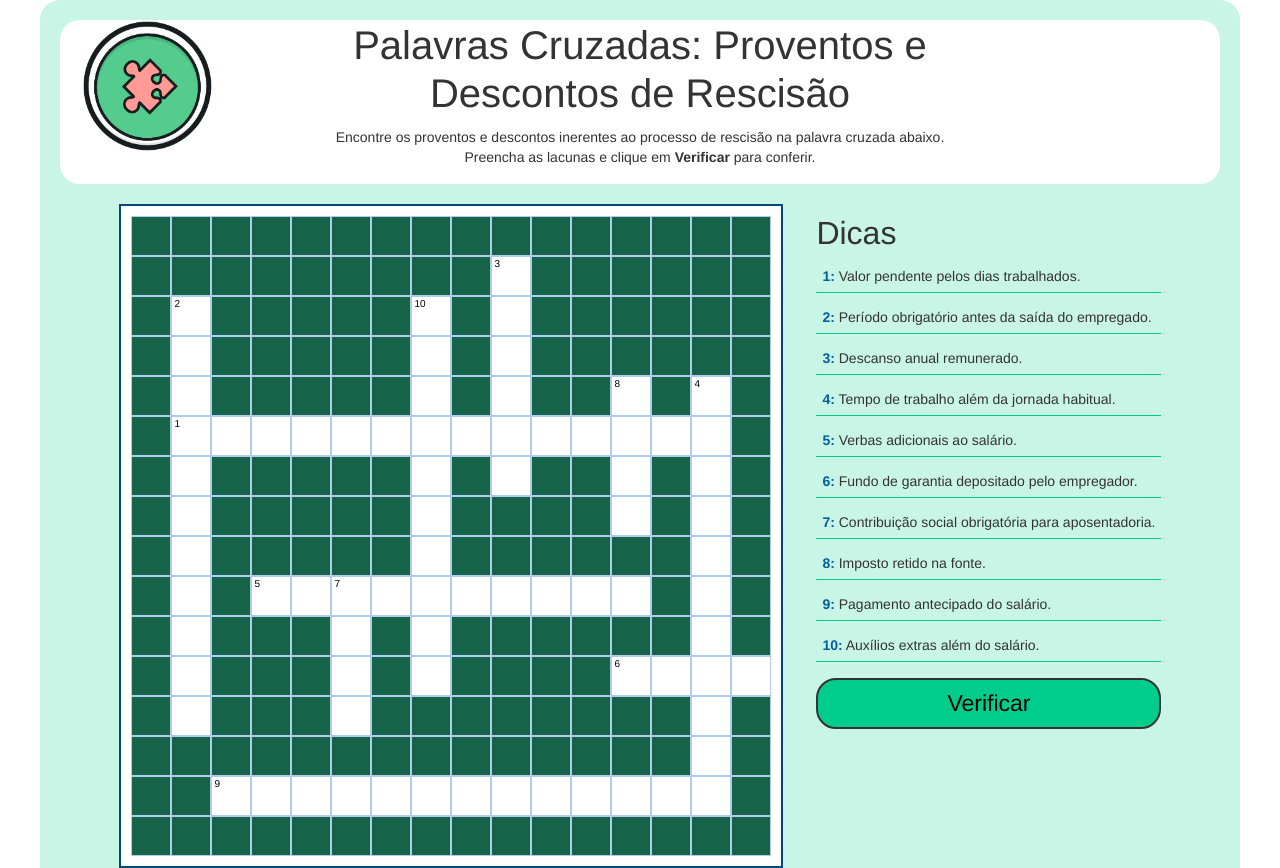
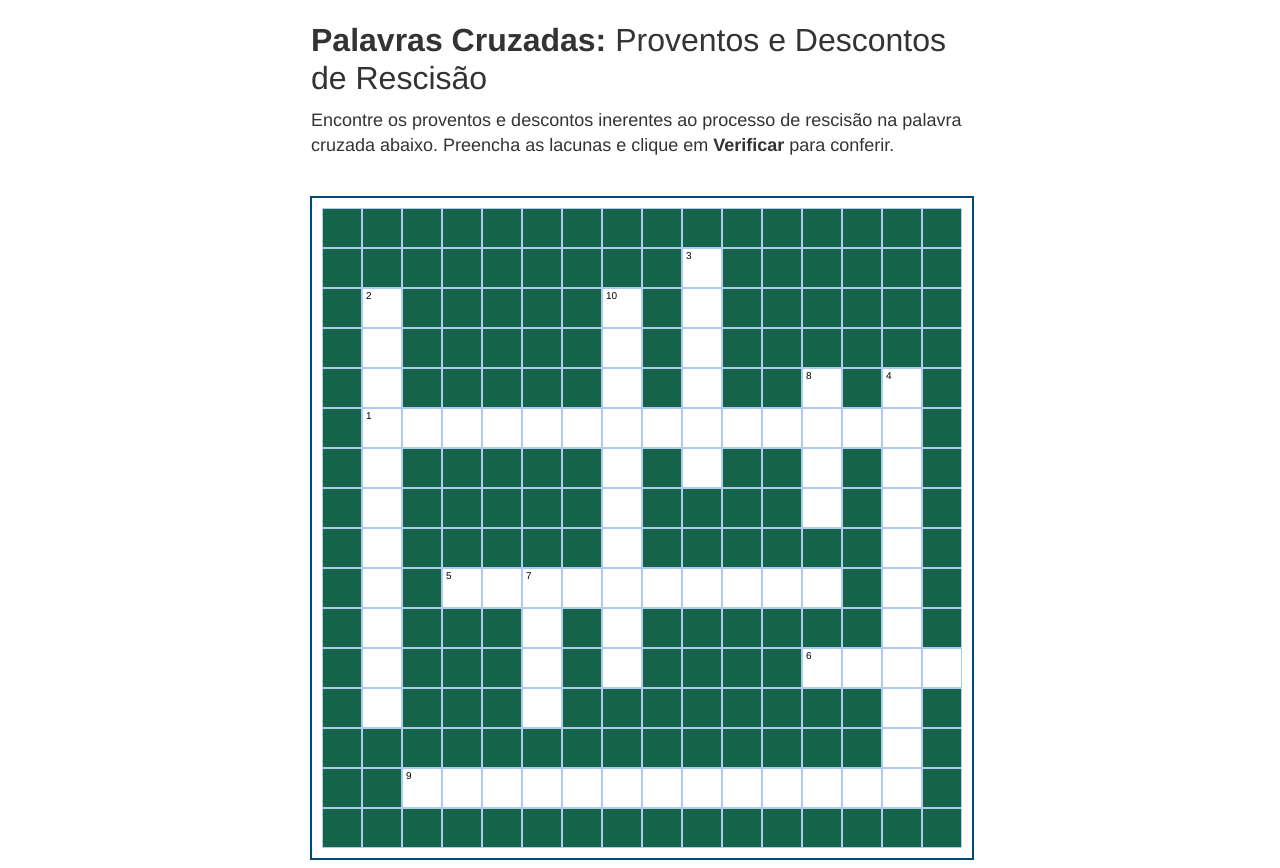
Before and after one commit to renatadrake/palavra-cruzada, a plain HTML site: page index.html in a window 1280 px wide. Shown: the top 868 px of the page. Drawn offline with nearby package versions, Linux system fonts and the light colour scheme.

Commit message:
inclusao valicao

```diff
--- a/assets/css/style.css
+++ b/assets/css/style.css
@@ -4,17 +4,15 @@
 .body-cruzadas {
   margin: 0;
   font-family: "robotoregular", Helvetica, Arial, sans-serif;
-  font-size: 14px;
+  font-size: 18px;
   line-height: 1.42857143;
   color: #333;
 }
 
 .container-jogo-cruzadas {
   padding: 20px;
-  max-width: 1200px;
+  max-width: 700px;
   margin: 0 auto;
-  text-align: center;
-  background-color: #00cd8b36;
   border-radius: 20px;
 }
 .div-title {
@@ -100,7 +98,6 @@ li {
 .clues-section {
   display: inline-block;
   vertical-align: top;
-  max-width: 350px;
   text-align: left;
 }
 
@@ -110,7 +107,8 @@ li {
 }
 
 .clues-section li {
-  margin-bottom: 8px;
+  font-size: 23px;
+  margin: 13.9px;
 }
 
 .clues-section strong {
--- a/assets/js/script.js
+++ b/assets/js/script.js
@@ -161,7 +161,7 @@ function renderClues() {
   palavras.forEach((p) => {
     const orientTxt = p.orientacao === "across" ? "Horizontal" : "Vertical";
     const $li = $("<li>")
-      .addClass("li-dicas")
+      .addClass("li-dicas col")
       .html(`<strong>${p.numero}:</strong> ${p.dica}`);
     $cluesList.append($li);
   });
--- a/index.html
+++ b/index.html
@@ -15,14 +15,13 @@
         <div class="container-jogo-cruzadas">
             <div class="div-title">
                 <div class="row">
-                    <div class="col-2"><img src="assets/img/desafio.png" alt="" class="w-75"></div>
-                    <div class="col-8 col-title">
-                        <h1 class="title-cruzada">Palavras Cruzadas: Proventos e Descontos de Rescisão</h1>
+
+                    <div class="col-title">
+                        <h2 class="title-cruzada"><strong>Palavras Cruzadas:</strong> Proventos e Descontos de Rescisão</h2>
 
                         <p class="p-intro-cruzada">
                             Encontre os proventos e descontos inerentes ao processo de rescisão na palavra cruzada
-                            abaixo.
-                            <br>Preencha as lacunas e clique em <strong>Verificar</strong> para conferir.
+                            abaixo. Preencha as lacunas e clique em <strong>Verificar</strong> para conferir.
                         </p>
                     </div>
                 </div>
@@ -30,7 +29,9 @@
                 <div class="crossword-container" id="crossword"></div>
                 <div class="clues-section">
                     <h2 class="subtitulo-cruzada">Dicas</h2>
-                    <ul id="clues-list"></ul>
+
+                    <ul id="clues-list" class="row"></ul>
+
                     <button id="btnVerificar">Verificar</button>
                 </div>
             </div>
```
